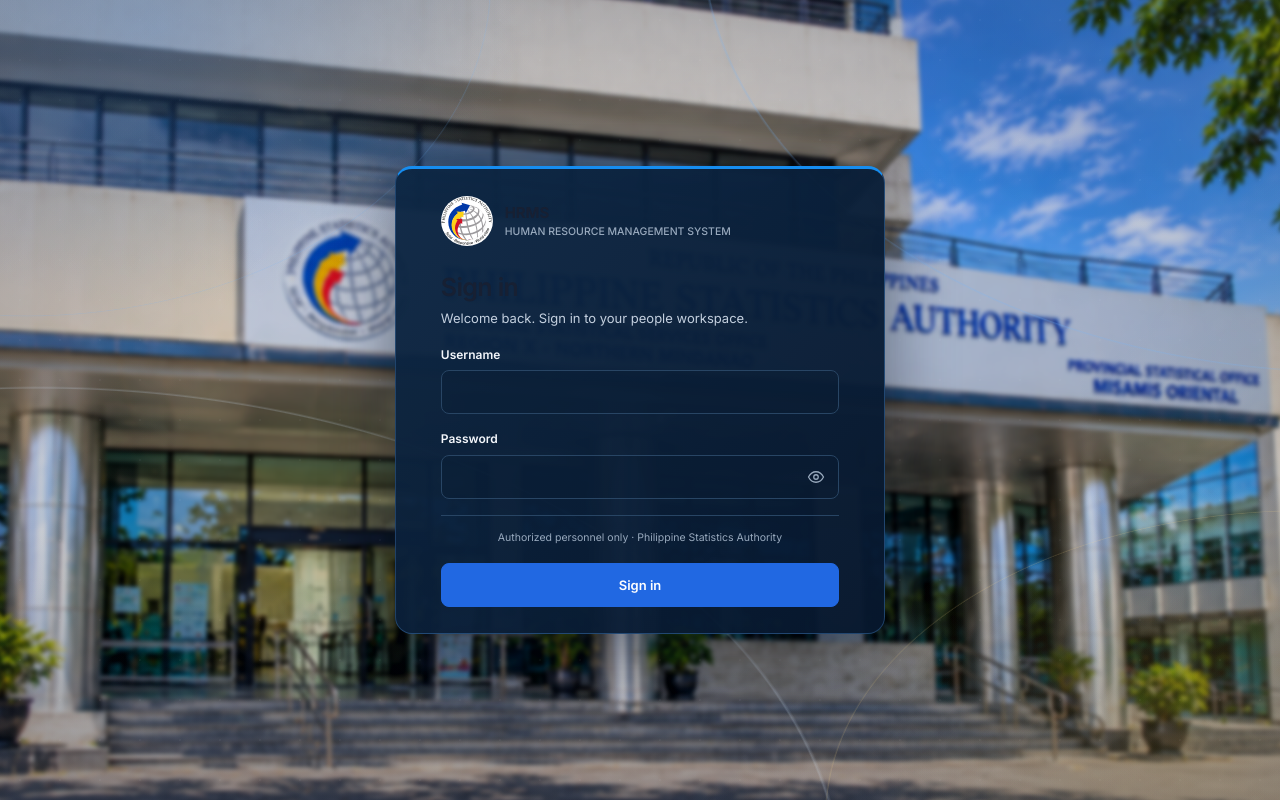
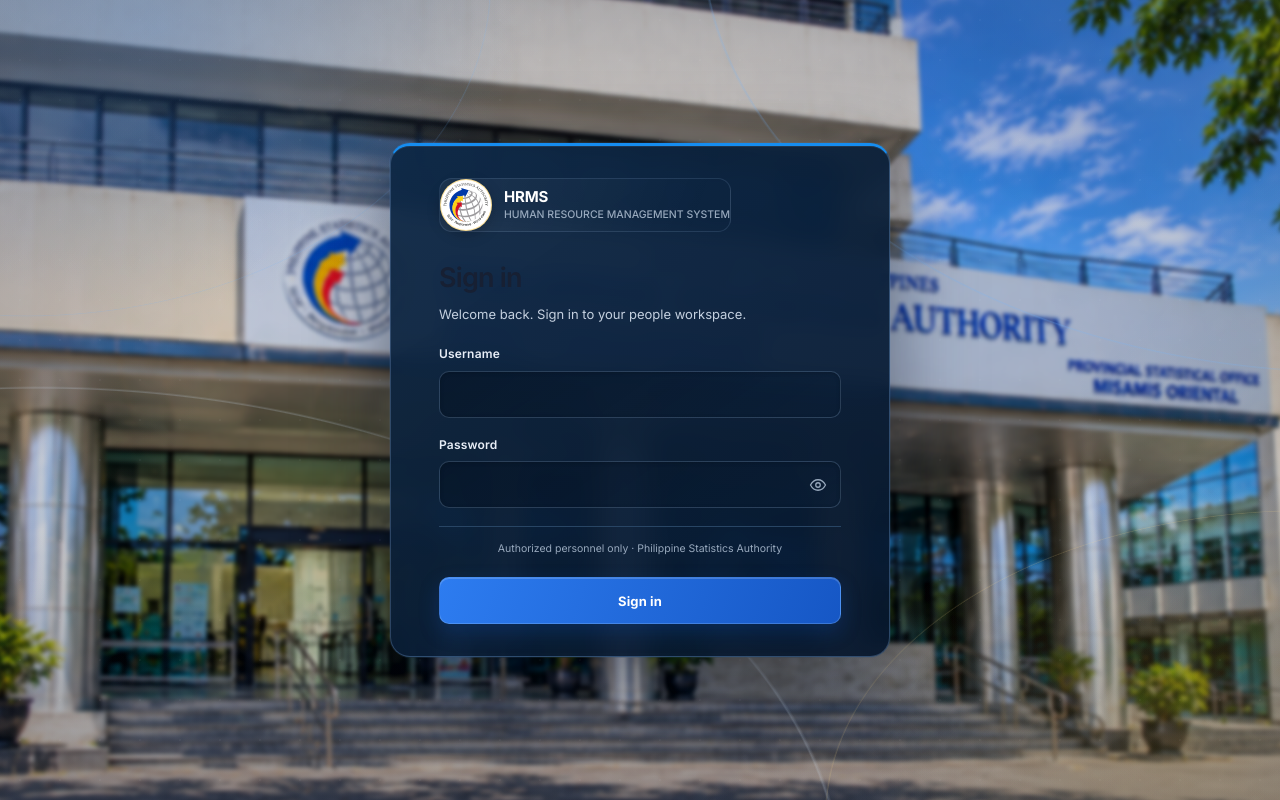
Before and after one commit to Abellanosa1233/PSA-PEPS, a PHP site: page / in a window 1280 px wide. Run offline with PHP 8.4, Linux system fonts and the light colour scheme; data comes from the database, SQL or seed files in the repository; some libraries are stand-ins or nearby versions.

Commit message:
Polish sign-in screen and background design
Co-authored-by: Copilot <223556219+Copilot@users.noreply.github.com>

```diff
--- a/assets/css/php.css
+++ b/assets/css/php.css
@@ -76,7 +76,7 @@
   pointer-events: none;
 }
 .web-auth-signin .auth-card-signin {
-  --surface: rgba(8, 25, 48, .96);
+  --surface: rgba(8, 25, 48, .95);
   --surface-2: #142f50;
   --line: #284564;
   --fg: #f4f7fc;
@@ -87,23 +87,52 @@
   --primary-fg: #ffffff;
   position: relative;
   z-index: 1;
-  width: min(490px, 100%);
-  gap: 18px;
-  padding: 26px clamp(28px, 3.5vw, 48px);
-  border: 1px solid rgba(75, 141, 211, .35);
+  width: min(500px, 100%);
+  gap: 22px;
+  padding: 32px clamp(24px, 4vw, 48px);
+  border: 1px solid rgba(147, 196, 255, .25);
   border-top: 3px solid #168df0;
-  border-radius: 17px;
-  background: linear-gradient(135deg, rgba(13, 39, 68, .97), rgba(7, 23, 45, .97));
-  box-shadow: 0 24px 70px rgba(0, 10, 25, .48);
+  border-radius: 20px;
+  background: linear-gradient(145deg, rgba(13, 39, 68, .94), rgba(7, 23, 45, .95));
+  box-shadow: 0 30px 85px rgba(0, 10, 25, .50), 0 0 0 1px rgba(111, 178, 255, .10), inset 0 1px 0 rgba(255, 255, 255, .08);
+  -webkit-backdrop-filter: blur(12px) saturate(135%);
+  backdrop-filter: blur(12px) saturate(135%);
 }
-.web-auth-signin .brand { margin-bottom: 4px; }
-.web-auth-signin .auth-card-signin h1 { font-size: 25px; letter-spacing: -.025em; }
+.web-auth-signin .brand {
+  margin: 0 0 2px;
+  padding: 10px 12px;
+  border: 1px solid rgba(163, 199, 237, .14);
+  border-radius: 13px;
+  background: linear-gradient(110deg, rgba(255, 255, 255, .055), transparent 90%);
+}
+.web-auth-signin .brand-logo {
+  width: 48px;
+  height: 48px;
+  padding: 2px;
+  border: 1px solid rgba(243, 191, 62, .55);
+  border-radius: 50%;
+  background: #fff;
+  box-shadow: 0 4px 14px rgba(0, 0, 0, .22);
+}
+.web-auth-signin .brand-copy strong { color: #fff; font-size: 15px; }
+.web-auth-signin .brand-copy small { color: #a9bad0; }
+.web-auth-signin .auth-card-signin h1 { margin-top: 2px; font-size: 27px; letter-spacing: -.03em; }
 .web-auth-signin .auth-intro { margin-top: -14px; color: var(--fg-2); font-size: 13px; }
-.web-auth-signin .web-fields { gap: 16px; }
-.web-auth-signin .web-fields .field { flex: 1 1 100%; gap: 7px; }
+.web-auth-signin .web-fields { gap: 18px; }
+.web-auth-signin .web-fields .field { flex: 1 1 100%; gap: 8px; }
 .web-auth-signin .web-fields .field > span:first-child,
-.web-auth-signin .web-fields .field > label { color: var(--fg); font-size: 12px; }
-.web-auth-signin .web-fields .input { min-height: 44px; padding-inline: 12px; border-color: var(--line); border-radius: 8px; background: rgba(8, 25, 48, .28); color: var(--fg); }
+.web-auth-signin .web-fields .field > label { color: #e8eef7; font-size: 12px; font-weight: 600; letter-spacing: .015em; }
+.web-auth-signin .web-fields .input {
+  min-height: 47px;
+  padding-inline: 14px;
+  border: 1px solid rgba(149, 183, 220, .24);
+  border-radius: 10px;
+  background: linear-gradient(145deg, rgba(4, 17, 34, .58), rgba(10, 30, 54, .42));
+  box-shadow: inset 0 1px 4px rgba(0, 0, 0, .18);
+  color: #f4f7fc;
+  transition: border-color .18s ease, box-shadow .18s ease, background .18s ease;
+}
+.web-auth-signin .web-fields .input:hover { border-color: rgba(158, 198, 245, .48); }
 .web-auth-signin .web-fields .password-field { position: relative; width: 100%; }
 .web-auth-signin .web-fields .password-field .input { padding-right: 44px; }
 .web-auth-signin .password-toggle {
@@ -126,11 +155,31 @@
 .web-auth-signin .password-eye-off,
 .web-auth-signin .password-toggle[aria-pressed="true"] .password-eye { display: none; }
 .web-auth-signin .password-toggle[aria-pressed="true"] .password-eye-off { display: inline-flex; }
-.web-auth-signin .web-fields .input:focus { border-color: var(--primary); box-shadow: 0 0 0 3px color-mix(in srgb, var(--primary) 16%, transparent); }
-.web-auth-signin .web-fields .btn { min-height: 44px; margin-top: 2px; border-radius: 8px; font-size: 13px; font-weight: 600; }
+.web-auth-signin .password-toggle:focus-visible { outline: 2px solid #58a5ff; outline-offset: 2px; }
+.web-auth-signin .web-fields .input:focus { border-color: #58a5ff; background: rgba(7, 27, 51, .72); box-shadow: 0 0 0 4px rgba(33, 104, 226, .18), inset 0 1px 4px rgba(0, 0, 0, .12); outline: none; }
+.web-auth-signin .web-fields .btn {
+  min-height: 47px;
+  margin-top: 3px;
+  border: 1px solid rgba(173, 211, 255, .24);
+  border-radius: 10px;
+  background: linear-gradient(110deg, #2d7cf0, #1657c5);
+  box-shadow: 0 8px 20px rgba(14, 75, 170, .30), inset 0 1px 0 rgba(255, 255, 255, .18);
+  font-size: 13px;
+  font-weight: 700;
+  letter-spacing: .01em;
+  transition: transform .18s ease, box-shadow .18s ease, filter .18s ease;
+}
+.web-auth-signin .web-fields .btn:hover { transform: translateY(-1px); filter: brightness(1.08); box-shadow: 0 12px 24px rgba(14, 75, 170, .38), inset 0 1px 0 rgba(255, 255, 255, .22); }
+.web-auth-signin .web-fields .btn:active { transform: translateY(0); }
 .web-auth-signin .auth-security-note { padding-top: 14px; border-top: 1px solid var(--line); color: var(--fg-3); font-size: 10.5px; text-align: center; }
-.web-auth-signin .field-error { color: var(--bad); font-size: 11.5px; }
-.web-auth-signin .input[aria-invalid="true"] { border-color: var(--bad); }
+.web-auth-signin .field-error { margin-top: 2px; color: #ff9aa5; font-size: 11.5px; }
+.web-auth-signin .input[aria-invalid="true"] { border-color: #ff7381; box-shadow: 0 0 0 3px rgba(206, 17, 38, .16); }
+
+@media (max-width: 560px) {
+  .web-auth-signin { padding: 16px; }
+  .web-auth-signin .auth-card-signin { gap: 18px; padding: 24px 20px; border-radius: 17px; }
+  .web-auth-signin .brand { padding: 8px 10px; }
+}
 
 .web-card {
   padding: var(--space-5);
```
Also changed, not shown: assets/css/app.css (+29 -0 lines).
